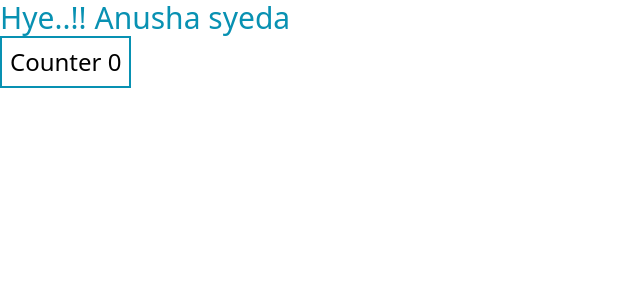
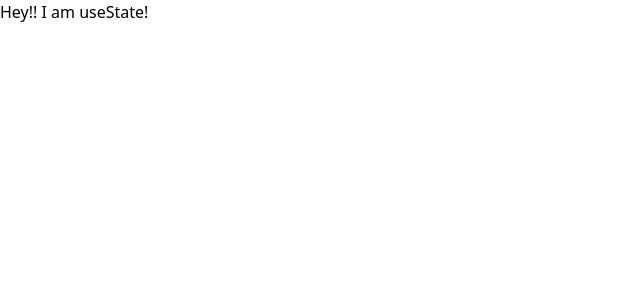
Before and after one commit to syedaAnusha/React-Indepth, a React (Vite) app in the folder learn-react-indepth/: page / in a window 1280 px wide. Shown: the top 300 px of the page, without its empty margins (0-640 px from the left). Built offline with nearby package versions, Linux system fonts and the light colour scheme.

Commit message:
refactor: Rearrange all files

```diff
--- a/learn-react-indepth/src/App.jsx
+++ b/learn-react-indepth/src/App.jsx
@@ -1,17 +1,11 @@
 /* eslint-disable no-unused-vars */
 import React, { Component } from "react";
-import Person from "./Person";
-import ErrorBoundary from "./ErrorBoundary";
-// import LifeCycleA from "./LifeCycleA";
-
+import UseState from "./react-hooks-components/UseState";
 export default class App extends Component {
   render() {
-    const person = { firstname: "Anusha", lastname: "syeda" };
     return (
       <>
-        <ErrorBoundary>
-          <Person person={person} />
-        </ErrorBoundary>
+        <UseState />
       </>
     );
   }
--- /dev/null
+++ b/learn-react-indepth/src/react-hooks-components/UseState.jsx
@@ -0,0 +1,12 @@
+/* eslint-disable no-unused-vars */
+//* This file is dedicated to practise useState hook only!
+import React from "react";
+const UseState = () => {
+  return (
+    <div>
+      <h1>Hey!! I am useState!</h1>
+    </div>
+  );
+};
+
+export default UseState;
```
Also changed, not shown: learn-react-indepth/src/functional-component/ClickCounter.jsx (renamed from learn-react-indepth/src/ClickCounter.jsx), learn-react-indepth/src/functional-component/FunctionalExample.jsx (renamed from learn-react-indepth/src/FunctionalExample.jsx), learn-react-indepth/src/functional-component/Person.jsx (renamed from learn-react-indepth/src/Person.jsx), learn-react-indepth/src/life-cycle-methods/ErrorBoundary.jsx (renamed from learn-react-indepth/src/ErrorBoundary.jsx), learn-react-indepth/src/life-cycle-methods/LifeCycleA.jsx (renamed from learn-react-indepth/src/LifeCycleA.jsx), learn-react-indepth/src/life-cycle-methods/LifeCycleAChild.jsx (renamed from learn-react-indepth/src/LifeCycleAChild.jsx), learn-react-indepth/src/life-cycle-methods/Parent.jsx (renamed from learn-react-indepth/src/Parent.jsx), learn-react-indepth/src/life-cycle-methods/hook.js (renamed from learn-react-indepth/src/hook.js).
